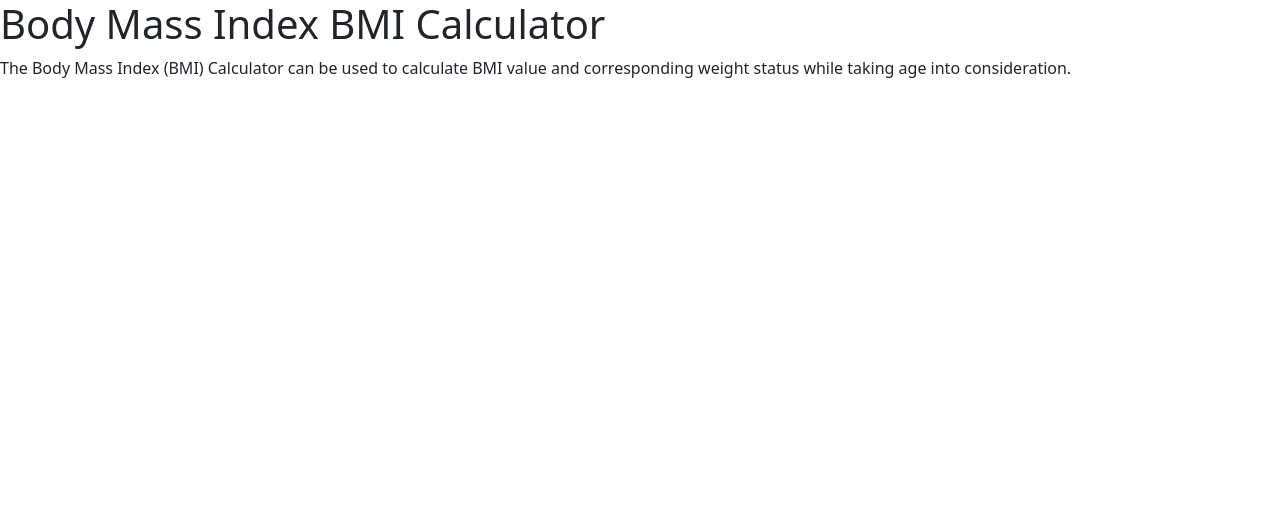
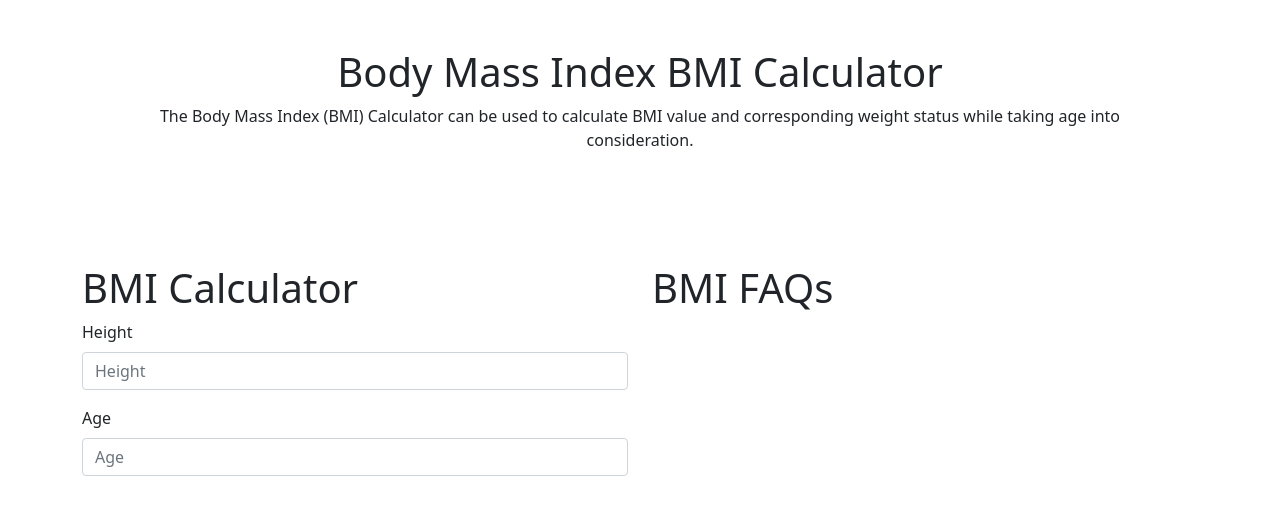
Before and after one commit to i-naeem/bmi-calculator, a website built with Vite: page index.html in a window 1280 px wide. Built offline with nearby package versions, Linux system fonts and the light colour scheme.

Commit message:
:sparkles: add form

```diff
--- a/index.html
+++ b/index.html
@@ -16,9 +16,9 @@
     <title>Calculate your Body Mass Index by BMI Calculator</title>
   </head>
   <body>
-    <main>
+    <main class="container">
       <!-- Name -->
-      <section>
+      <section class="row text-center p-5 mb-5">
         <h1>Body Mass Index BMI Calculator</h1>
         <p>
           The Body Mass Index (BMI) Calculator can be used to calculate BMI
@@ -28,7 +28,37 @@
       </section>
 
       <!-- Calculator -->
-      <section></section>
+
+      <section class="row">
+        <section class="col-6">
+          <h1>BMI Calculator</h1>
+          <form action="#">
+            <div class="mb-3">
+              <label for="height" class="form-label">Height</label>
+              <input
+                id="height"
+                type="number"
+                class="form-control"
+                placeholder="Height"
+              />
+            </div>
+
+            <div class="mb-3">
+              <label for="age" class="form-label">Age</label>
+              <input
+                type="number"
+                class="form-control"
+                id="age"
+                placeholder="Age"
+              />
+            </div>
+          </form>
+        </section>
+
+        <section class="col-6">
+          <h1>BMI FAQs</h1>
+        </section>
+      </section>
 
       <!-- Article -->
       <section></section>
```
